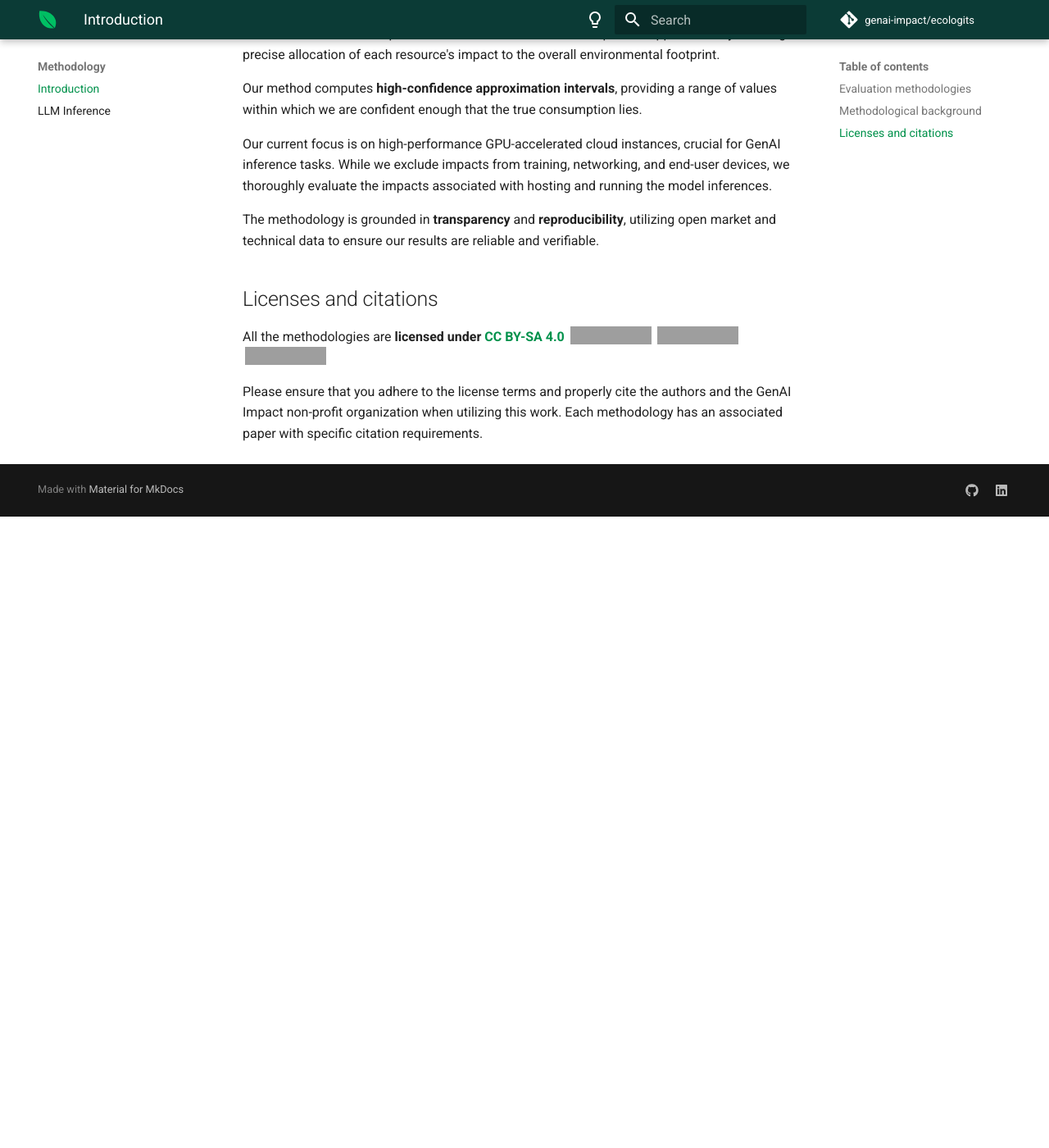
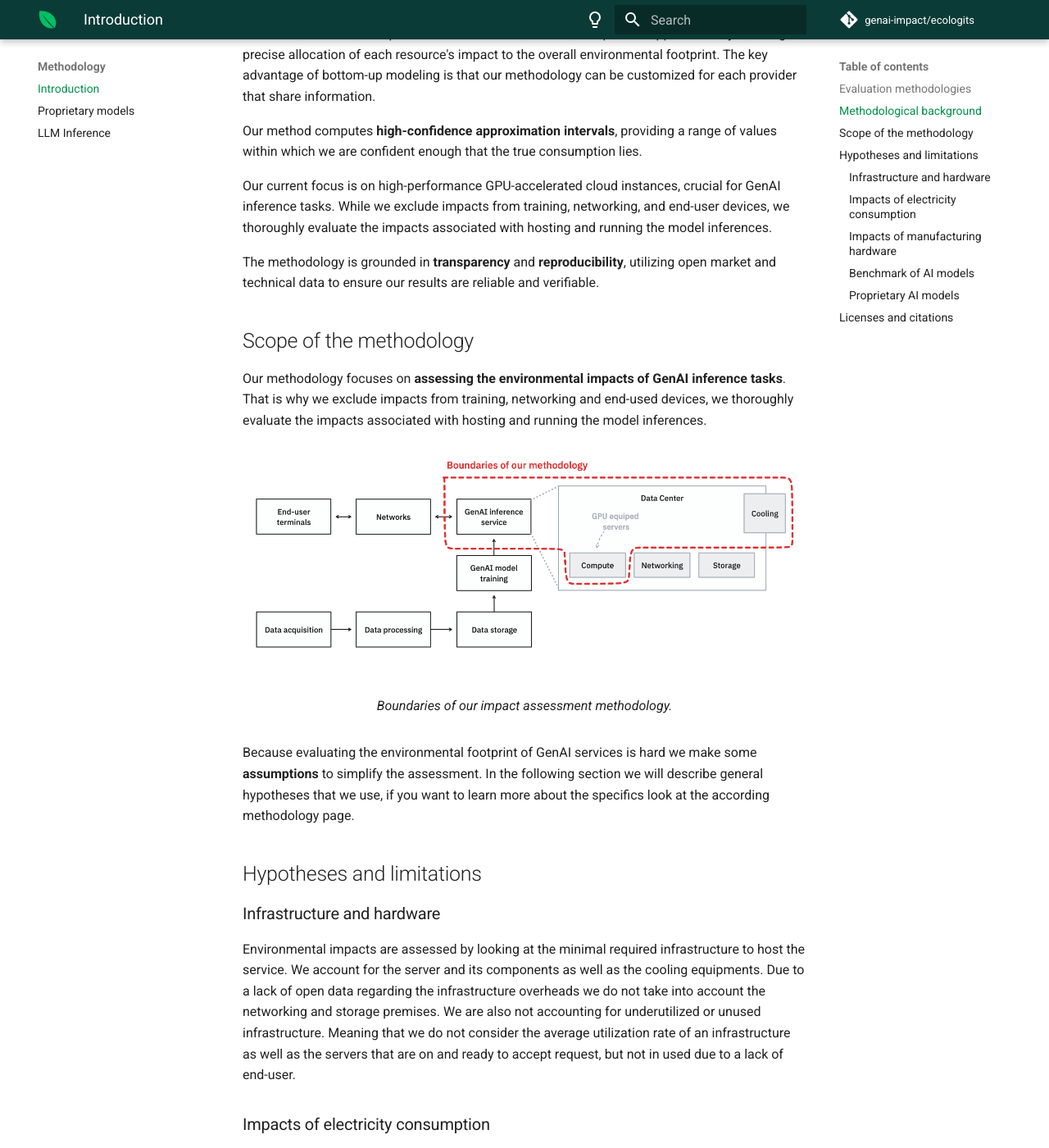
Before and after one commit to genai-impact/ecologits, an MkDocs documentation site: the page built from docs/methodology/index.md, in a window 1280 px wide and 1400 px high, scrolled down 1002 px. Shown: the whole window at 82% size. Built offline with MkDocs 1.6.1 and Material for MkDocs 9.7.7, drawn with Linux system fonts in a browser that asks for light colours; comment, search, counter and statistics services are not loaded; the version menu is left out; before the commit the page ends 1632 px from its top, so only the background shows below that; some of the changed text lies outside the part shown; grey boxes are pictures that could not be loaded.

Commit message:
docs: add scope and proprietary models info

```diff
--- a/docs/methodology/index.md
+++ b/docs/methodology/index.md
@@ -22,13 +22,57 @@ Our assessment considers **three key environmental criteria**:
 - Abiotic Resource Depletion for Elements (ADPe): Assesses the consumption of raw minerals and metals, expressed in antimony equivalents.
 - Primary Energy (PE): Calculates energy consumed from natural sources, expressed in megajoules.
 
-Using a **bottom-up modeling approach**, we assess and aggregate the environmental impacts of all individual service components. This method differs from top-down approaches by allowing precise allocation of each resource's impact to the overall environmental footprint.
+Using a **bottom-up modeling approach**, we assess and aggregate the environmental impacts of all individual service components. This method differs from top-down approaches by allowing precise allocation of each resource's impact to the overall environmental footprint. The key advantage of bottom-up modeling is that our methodology can be customized for each provider that share information.
 
 Our method computes **high-confidence approximation intervals**, providing a range of values within which we are confident enough that the true consumption lies.
 
 Our current focus is on high-performance GPU-accelerated cloud instances, crucial for GenAI inference tasks. While we exclude impacts from training, networking, and end-user devices, we thoroughly evaluate the impacts associated with hosting and running the model inferences.
 
 The methodology is grounded in **transparency** and **reproducibility**, utilizing open market and technical data to ensure our results are reliable and verifiable.
+
+## Scope of the methodology
+
+Our methodology focuses on **assessing the environmental impacts of GenAI inference tasks**. That is why we exclude impacts from training, networking and end-used devices, we thoroughly evaluate the impacts associated with hosting and running the model inferences.
+
+<figure markdown="span">
+  ![Figure: Energy consumption per output token vs. number of active parameters ](../assets/methodology/llm/figure_boundaries.png)
+  <figcaption>Boundaries of our impact assessment methodology.</figcaption>
+</figure>
+
+Because evaluating the environmental footprint of GenAI services is hard we make some **assumptions** to simplify the assessment. In the following section we will describe general hypotheses that we use, if you want to learn more about the specifics look at the according methodology page.
+
+
+## Hypotheses and limitations
+
+### Infrastructure and hardware
+
+Environmental impacts are assessed by looking at the minimal required infrastructure to host the service. We account for the server and its components as well as the cooling equipments. Due to a lack of open data regarding the infrastructure overheads we do not take into account the networking and storage premises. We are also not accounting for underutilized or unused infrastructure. Meaning that we do not consider the average utilization rate of an infrastructure as well as the servers that are on and ready to accept request, but not in used due to a lack of end-user.
+
+[//]: # (TODO: explain data centers PUE + inaccuracies)
+
+### Impacts of electricity consumption
+
+[//]: # (TODO: explain electricity mix and wordwide average + inaccuracies)
+
+### Impacts of manufacturing hardware
+
+[//]: # (TODO: explain embodied impacts and boaviztapi + inaccuracies)
+
+### Benchmark of AI models
+
+[//]: # (TODO: explain ai models benchmarks + inaccuracies)
+
+### Proprietary AI models
+
+1. Extrapolation from OS models (lack of data)
+2. What is our methodology
+    - Looking at evaluation benchmarks and compare to OS models
+    - Looking at pricing differences
+    - Leaked information
+    -
+
+
+
 
 ## Licenses and citations
 
--- a/mkdocs.yml
+++ b/mkdocs.yml
@@ -25,6 +25,7 @@ nav:
           - 'OpenAI': tutorial/providers/openai.md
   - 'Methodology':
       - 'Introduction': methodology/index.md
+      - 'Proprietary models': methodology/proprietary_models.md
       - 'LLM Inference': methodology/llm_inference.md
   - 'API Reference': reference/
   - 'Online Calculator': 'https://huggingface.co/spaces/genai-impact/ecologits-calculator'
@@ -115,6 +116,7 @@ markdown_extensions:
   - tables
   - admonition
   - def_list
+  - footnotes
   - pymdownx.tasklist:
       custom_checkbox: true
   - pymdownx.arithmatex:
```
Also changed, not shown: docs/methodology/proprietary_models.md (added, +45 -0 lines), docs/assets/methodology/llm/figure_boundaries.png (added), 1 other file.
